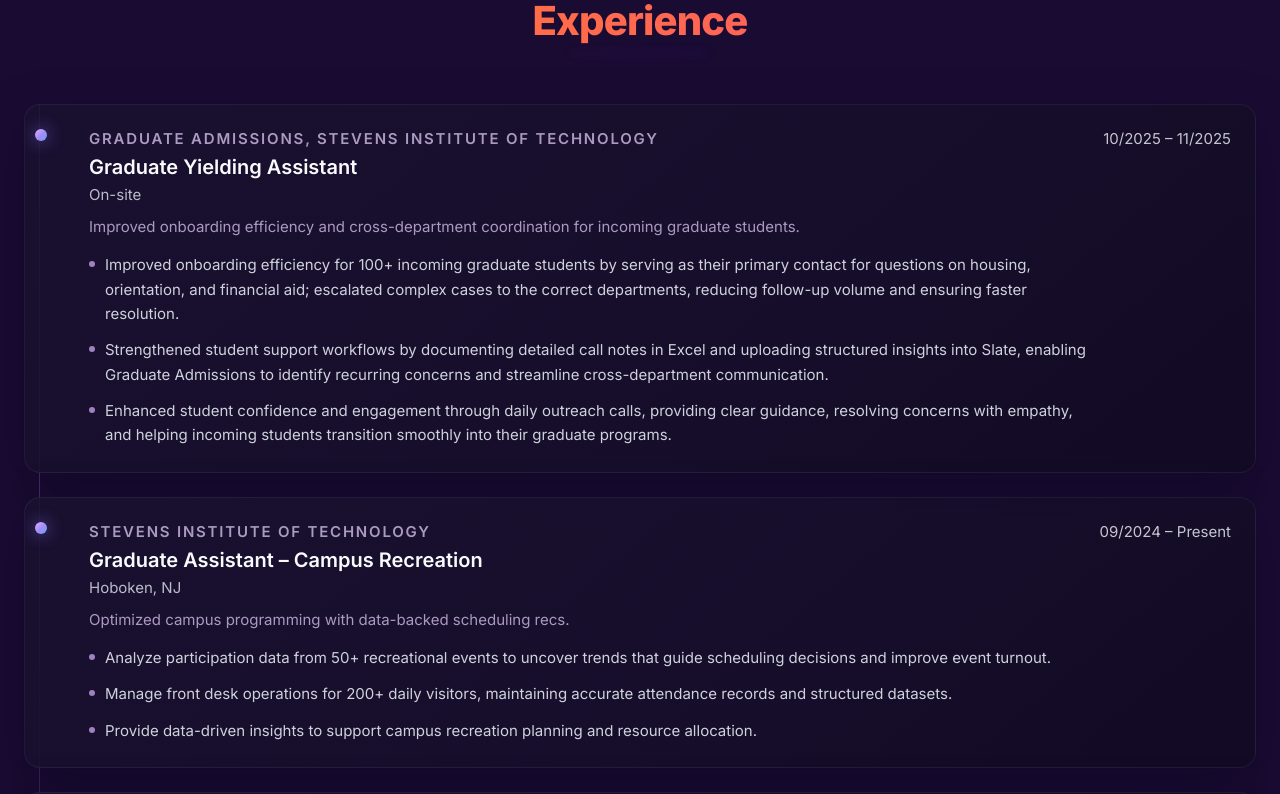
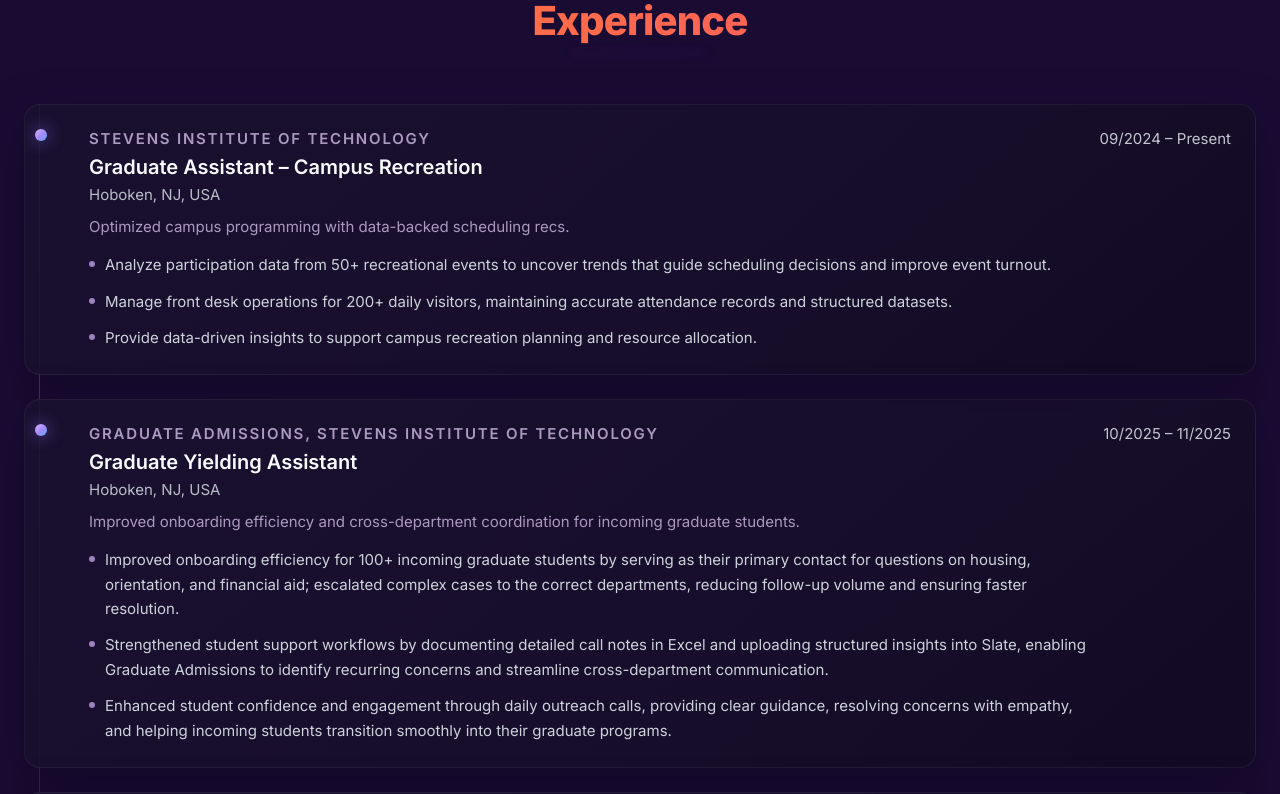
Before and after one commit to vshinde1-design/Portfolio-Website, a React (Vite) app: page / in a window 1280 px wide. Shown: the part 1900-2694 px from the top of the page. Built offline with nearby package versions, Linux system fonts and the light colour scheme.

Commit message:
chore: add Graduate Yielding Assistant experience and reorder experiences (newest-first)

```diff
--- a/src/components/sections/Experience.tsx
+++ b/src/components/sections/Experience.tsx
@@ -5,27 +5,27 @@
 
 const experiences = [
   {
+    role: 'Graduate Assistant – Campus Recreation',
+    org: 'Stevens Institute of Technology',
+    loc: 'Hoboken, NJ, USA',
+    dates: '09/2024 – Present',
+    impact: 'Optimized campus programming with data-backed scheduling recs.',
+    bullets: [
+      'Analyze participation data from 50+ recreational events to uncover trends that guide scheduling decisions and improve event turnout.',
+      'Manage front desk operations for 200+ daily visitors, maintaining accurate attendance records and structured datasets.',
+      'Provide data-driven insights to support campus recreation planning and resource allocation.'
+    ]
+  },
+  {
     role: 'Graduate Yielding Assistant',
     org: 'Graduate Admissions, Stevens Institute of Technology',
-    loc: 'On-site',
+    loc: 'Hoboken, NJ, USA',
     dates: '10/2025 – 11/2025',
     impact: 'Improved onboarding efficiency and cross-department coordination for incoming graduate students.',
     bullets: [
       'Improved onboarding efficiency for 100+ incoming graduate students by serving as their primary contact for questions on housing, orientation, and financial aid; escalated complex cases to the correct departments, reducing follow-up volume and ensuring faster resolution.',
       'Strengthened student support workflows by documenting detailed call notes in Excel and uploading structured insights into Slate, enabling Graduate Admissions to identify recurring concerns and streamline cross-department communication.',
       'Enhanced student confidence and engagement through daily outreach calls, providing clear guidance, resolving concerns with empathy, and helping incoming students transition smoothly into their graduate programs.'
-    ]
-  },
-  {
-    role: 'Graduate Assistant – Campus Recreation',
-    org: 'Stevens Institute of Technology',
-    loc: 'Hoboken, NJ',
-    dates: '09/2024 – Present',
-    impact: 'Optimized campus programming with data-backed scheduling recs.',
-    bullets: [
-      'Analyze participation data from 50+ recreational events to uncover trends that guide scheduling decisions and improve event turnout.',
-      'Manage front desk operations for 200+ daily visitors, maintaining accurate attendance records and structured datasets.',
-      'Provide data-driven insights to support campus recreation planning and resource allocation.'
     ]
   },
   {
```
